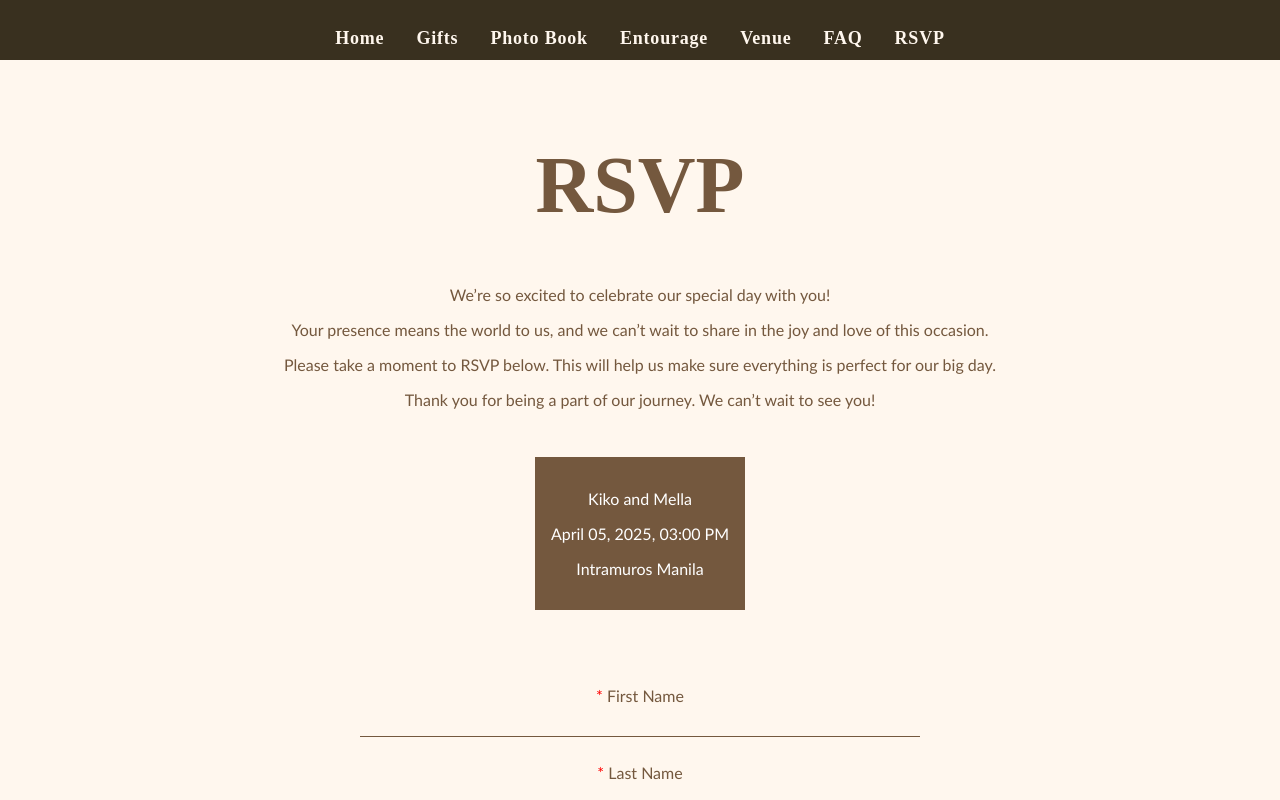
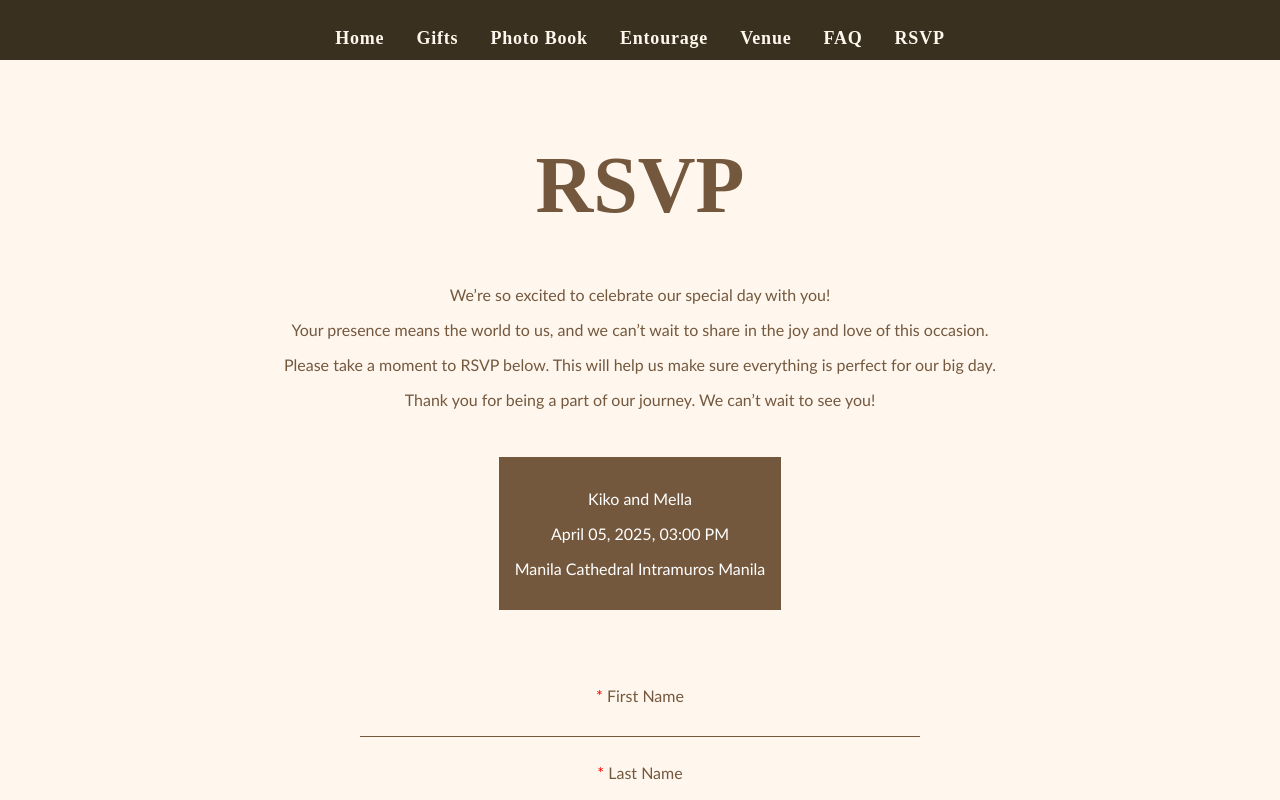
Before and after one commit to kiko-matsing/kiko-mella-wedding, a React (Create React App) app: page /#/rsvp in a window 1280 px wide. Shown: the top 800 px of the page. Built offline with nearby package versions, Linux system fonts and the light colour scheme; a web font is replaced by a local one.

Commit message:
Add Fixes

```diff
--- a/src/Data/FadeAnimation.js
+++ b/src/Data/FadeAnimation.js
@@ -25,3 +25,17 @@ export const fadeUpAnimationVariants = {
         }
     },
 }
+
+export const fadeLeftAnimationVariants = {
+    initial: {
+        opacity: 0,
+        x: 250,
+    },
+    animate: {
+        opacity: 1,
+        x: 0,
+        transition: {
+            duration: 1,
+        }
+    },
+}
--- a/src/Pages/Entourage.js
+++ b/src/Pages/Entourage.js
@@ -17,6 +17,8 @@ import { ParentsBride,
         BibleBearer,
         FlowerGirl } from "../Data/Entourage";
 import DressCodeSvg from "../Components/Svg/DressCodeSvg";
+import { motion } from "framer-motion";
+import { fadeDownAnimationVariants } from "../Data/FadeAnimation";
 
 
 
@@ -44,6 +46,12 @@ const Entourage = () => {
 
     return (
         <section id='entourage'>
+
+          <motion.div className="story-main"
+              variants={fadeDownAnimationVariants}
+              initial="initial"
+              whileInView="animate"
+              >
           <div className="entourage-main">
             <div className="main-title">The Entourage</div>
             <div className="svg"><DressCodeSvg /></div>
@@ -156,6 +164,7 @@ const Entourage = () => {
               {ContentPlacer(FlowerGirl)}
             </ul>
           </div>
+          </motion.div>
         </section>
     )
 }
--- a/src/Pages/MainFaq.js
+++ b/src/Pages/MainFaq.js
@@ -1,6 +1,8 @@
 import React, { useEffect } from "react";
 
 import { contents1, contents2 } from "../Data/FaqMainContent";
+import { motion } from "framer-motion";
+import { fadeDownAnimationVariants } from "../Data/FadeAnimation";
 
 const contents_two = contents2.map(contents => {
     return (
@@ -28,6 +30,12 @@ function MainFaq() {
 
     return (
       <section id='faq'>
+
+        <motion.div className="story-main"
+          variants={fadeDownAnimationVariants}
+          initial="initial"
+          whileInView="animate"
+          >
         <div className="faq-main">
           <div className="main-title">Your Questions<span className="title-2"> Answered</span></div>
           <ul className="faqs">
@@ -40,6 +48,7 @@ function MainFaq() {
 
           </ul>
         </div>
+        </motion.div>
       </section>
     );
   }
--- a/src/Pages/Rsvp.js
+++ b/src/Pages/Rsvp.js
@@ -1,6 +1,8 @@
 import React, { useEffect, useState } from "react";
 import "react-photo-album/rows.css";
 import axios from "axios";
+import { motion } from "framer-motion";
+import { fadeDownAnimationVariants } from "../Data/FadeAnimation";
 
 
 const Rsvp = () => {
@@ -62,6 +64,13 @@ const Rsvp = () => {
 
     return (
       <div id="rsvp-page">
+
+
+        <motion.div className="story-main"
+          variants={fadeDownAnimationVariants}
+          initial="initial"
+          whileInView="animate"
+          >
         <div className="intro">
                 <h1 className="main-title">RSVP</h1>
                 <p className="note">We’re so excited to celebrate our special day with you! </p>
@@ -71,7 +80,7 @@ const Rsvp = () => {
             <div className="date">
                 <p className="title">Kiko and Mella</p>
                 <p className="content">April 05, 2025, 03:00 PM</p>
-                <p className="content">Intramuros Manila</p>
+                <p className="content">Manila Cathedral Intramuros Manila</p>
             </div>
         </div>
         <form onSubmit={handleSubmit} className="form">
@@ -111,6 +120,7 @@ const Rsvp = () => {
            <p className={`msg fail ${!isSuccesful ? "show" : ""} `}>{error}</p>
 
         </form>
+        </motion.div>
       </div>
     );
 
--- a/src/Styles/Home/DressCode.scss
+++ b/src/Styles/Home/DressCode.scss
@@ -35,6 +35,7 @@
             gap: 20px;
             justify-content: center;
             margin-bottom: 0;
+            padding-left: 0;
             .color {
                 height: 60px;
                 width: 60px;
--- a/src/Styles/Home/Rsvp.scss
+++ b/src/Styles/Home/Rsvp.scss
@@ -18,6 +18,7 @@
         display: flex;
         flex-direction: column;
         list-style: none;
+        padding-left: 0;
 
         .rtc {
             color: $primary;
```
Also changed, not shown: 1 other file (tests, documents, lock files or other folders).
